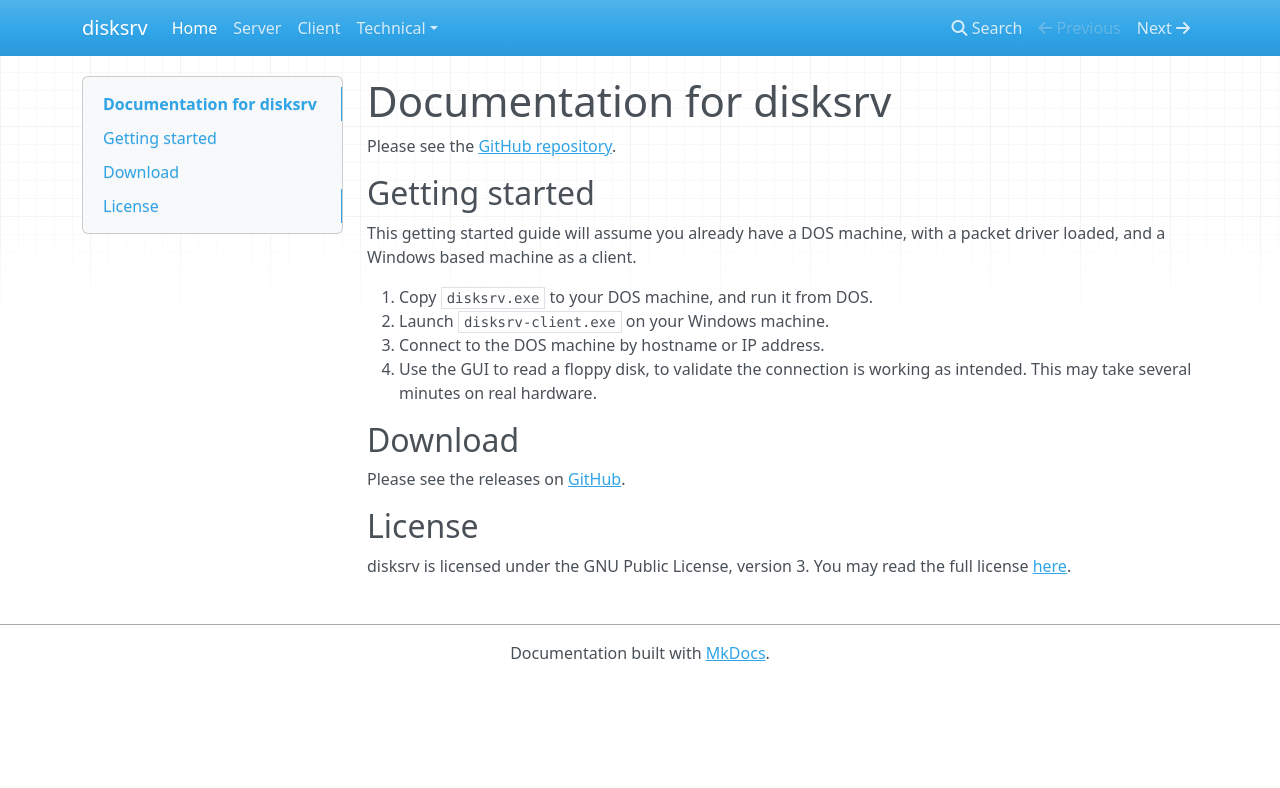
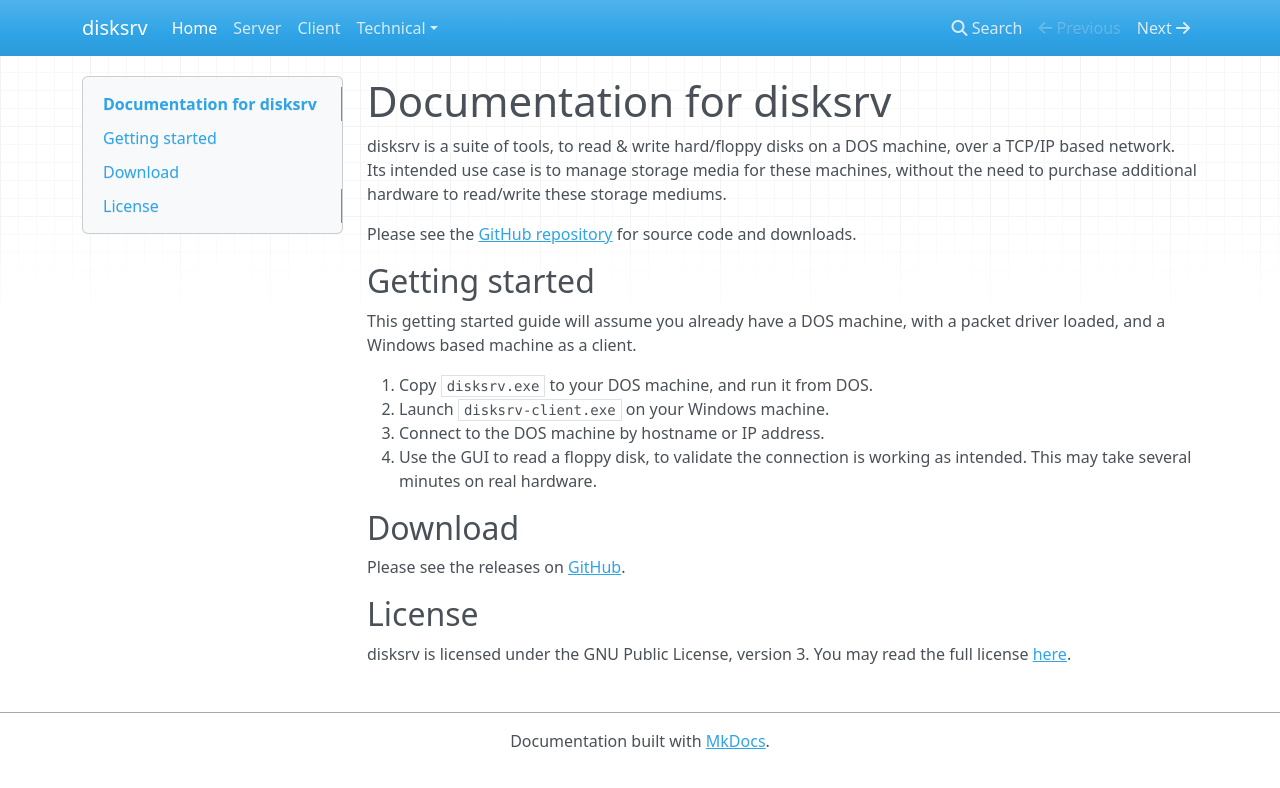
Before and after one commit to StereoRocker/disksrv, an MkDocs documentation site: the page built from docs/index.md, in a window 1280 px wide. Shown: the top 788 px of the page. Built offline with MkDocs 1.6.1, drawn with Linux system fonts in a browser that asks for light colours; nearby versions of some CDN libraries.

```diff
--- a/docs/index.md
+++ b/docs/index.md
@@ -1,6 +1,9 @@
 # Documentation for disksrv
 
-Please see the [GitHub repository](https://github.com/StereoRocker/disksrv/).
+disksrv is a suite of tools, to read & write hard/floppy disks on a DOS machine, over a TCP/IP based network.
+Its intended use case is to manage storage media for these machines, without the need to purchase additional hardware to read/write these storage mediums.
+
+Please see the [GitHub repository](https://github.com/StereoRocker/disksrv/) for source code and downloads.
 
 ## Getting started
 
```
Also changed, not shown: README.md (added, +14 -0 lines), docs/client.md (+1 -1 lines).
